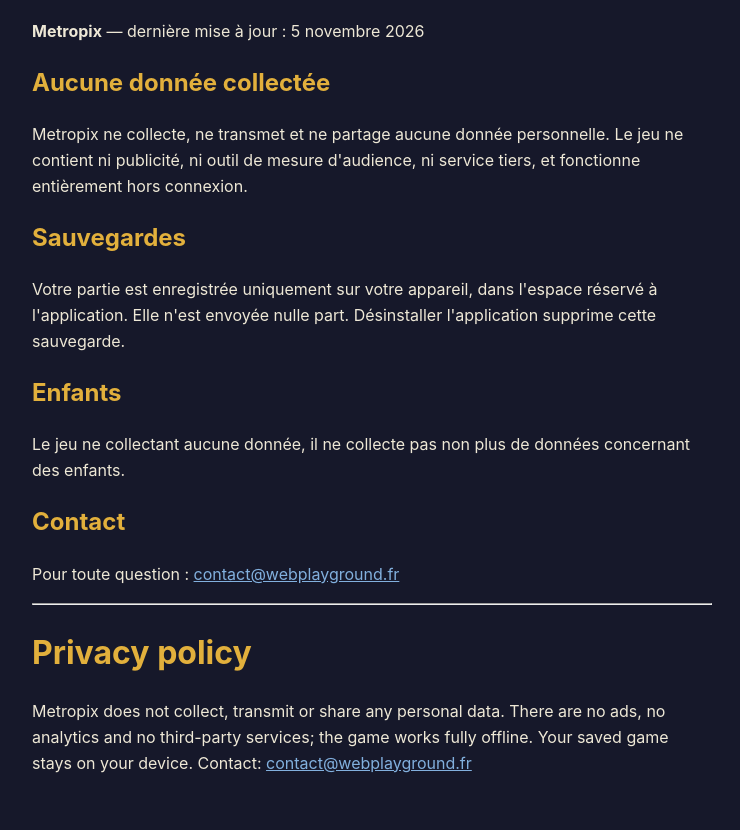
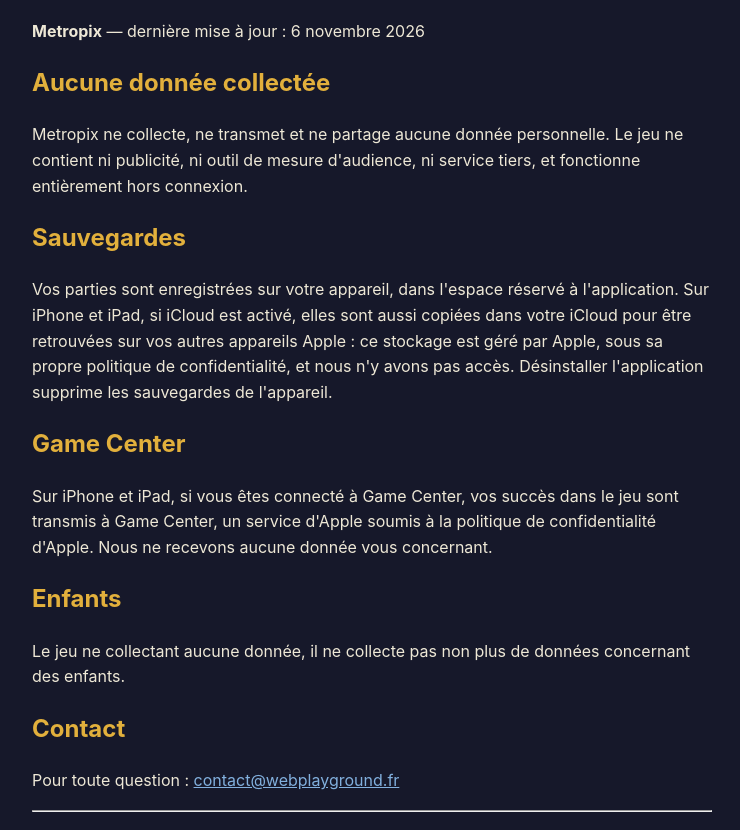
Before and after one commit to kenny-caldieraro/metropix, a plain HTML site: page confidentialite.html in a window 1280 px wide. Shown: the part 94-924 px from the top of the page, without its empty margins (268-1008 px from the left). Drawn offline with Linux system fonts and the light colour scheme.

Commit message:
Confidentialité : sauvegardes iCloud et succès Game Center (services Apple)

```diff
--- a/confidentialite.html
+++ b/confidentialite.html
@@ -13,13 +13,18 @@
 </head>
 <body>
 <h1>Politique de confidentialité</h1>
-<p><strong>Metropix</strong> — dernière mise à jour : 5 novembre 2026</p>
+<p><strong>Metropix</strong> — dernière mise à jour : 6 novembre 2026</p>
 <h2>Aucune donnée collectée</h2>
 <p>Metropix ne collecte, ne transmet et ne partage aucune donnée personnelle. Le jeu ne contient ni publicité,
 ni outil de mesure d'audience, ni service tiers, et fonctionne entièrement hors connexion.</p>
 <h2>Sauvegardes</h2>
-<p>Votre partie est enregistrée uniquement sur votre appareil, dans l'espace réservé à l'application.
-Elle n'est envoyée nulle part. Désinstaller l'application supprime cette sauvegarde.</p>
+<p>Vos parties sont enregistrées sur votre appareil, dans l'espace réservé à l'application.
+Sur iPhone et iPad, si iCloud est activé, elles sont aussi copiées dans votre iCloud pour être retrouvées
+sur vos autres appareils Apple : ce stockage est géré par Apple, sous sa propre politique de confidentialité,
+et nous n'y avons pas accès. Désinstaller l'application supprime les sauvegardes de l'appareil.</p>
+<h2>Game Center</h2>
+<p>Sur iPhone et iPad, si vous êtes connecté à Game Center, vos succès dans le jeu sont transmis à Game Center,
+un service d'Apple soumis à la politique de confidentialité d'Apple. Nous ne recevons aucune donnée vous concernant.</p>
 <h2>Enfants</h2>
 <p>Le jeu ne collectant aucune donnée, il ne collecte pas non plus de données concernant des enfants.</p>
 <h2>Contact</h2>
@@ -27,7 +32,10 @@ Elle n'est envoyée nulle part. Désinstaller l'application supprime cette sauve
 <hr>
 <h1>Privacy policy</h1>
 <p>Metropix does not collect, transmit or share any personal data. There are no ads, no analytics and no
-third-party services; the game works fully offline. Your saved game stays on your device.
+third-party services; the game works fully offline. Your saved games stay on your device. On iPhone and iPad,
+if iCloud is enabled, they are also copied to your iCloud so you can continue on your other Apple devices, and your
+achievements are sent to Game Center if you are signed in: both are Apple services covered by Apple's privacy policy,
+and we never receive any of this data.
 Contact: <a href="mailto:contact@webplayground.fr">contact@webplayground.fr</a></p>
 </body>
 </html>
```
